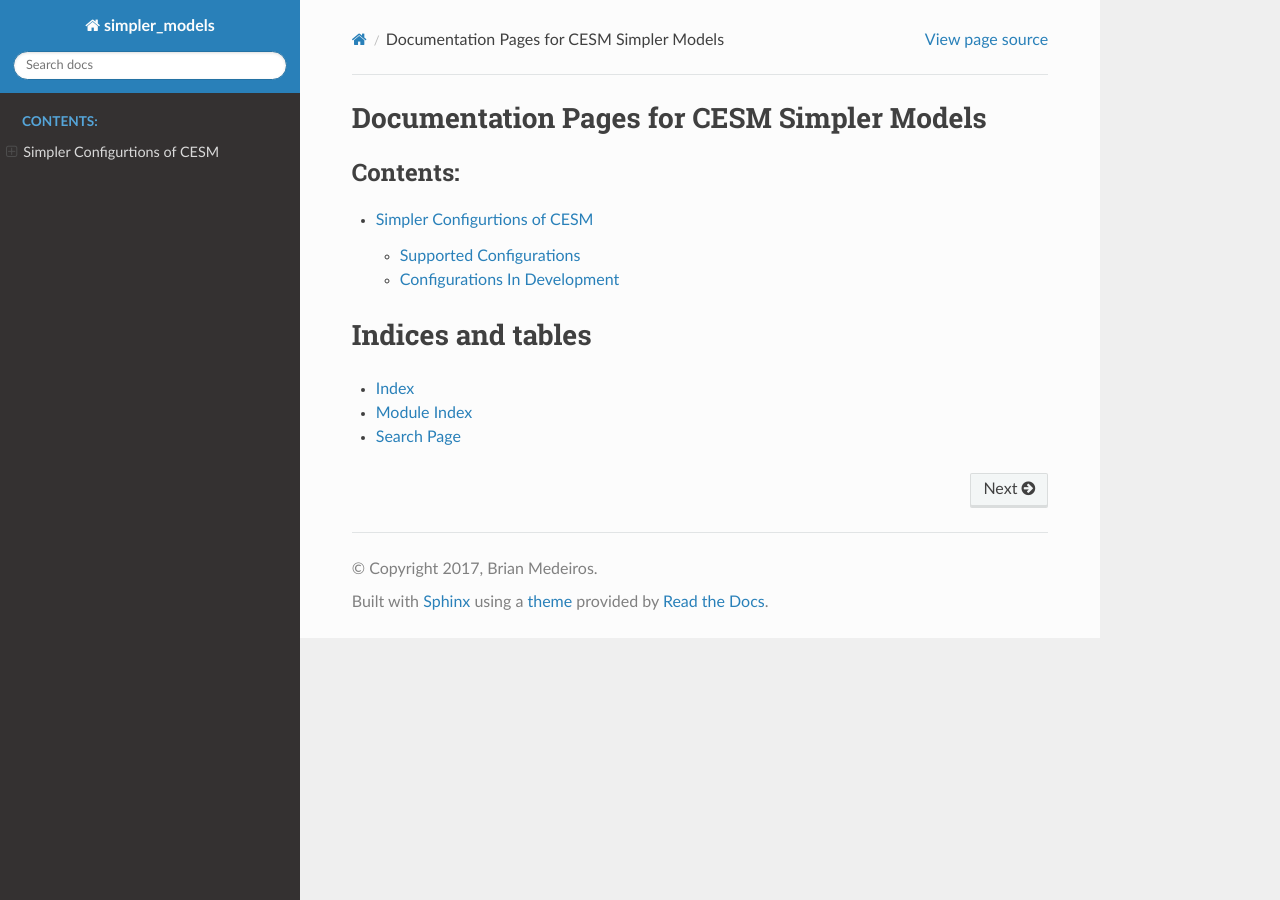
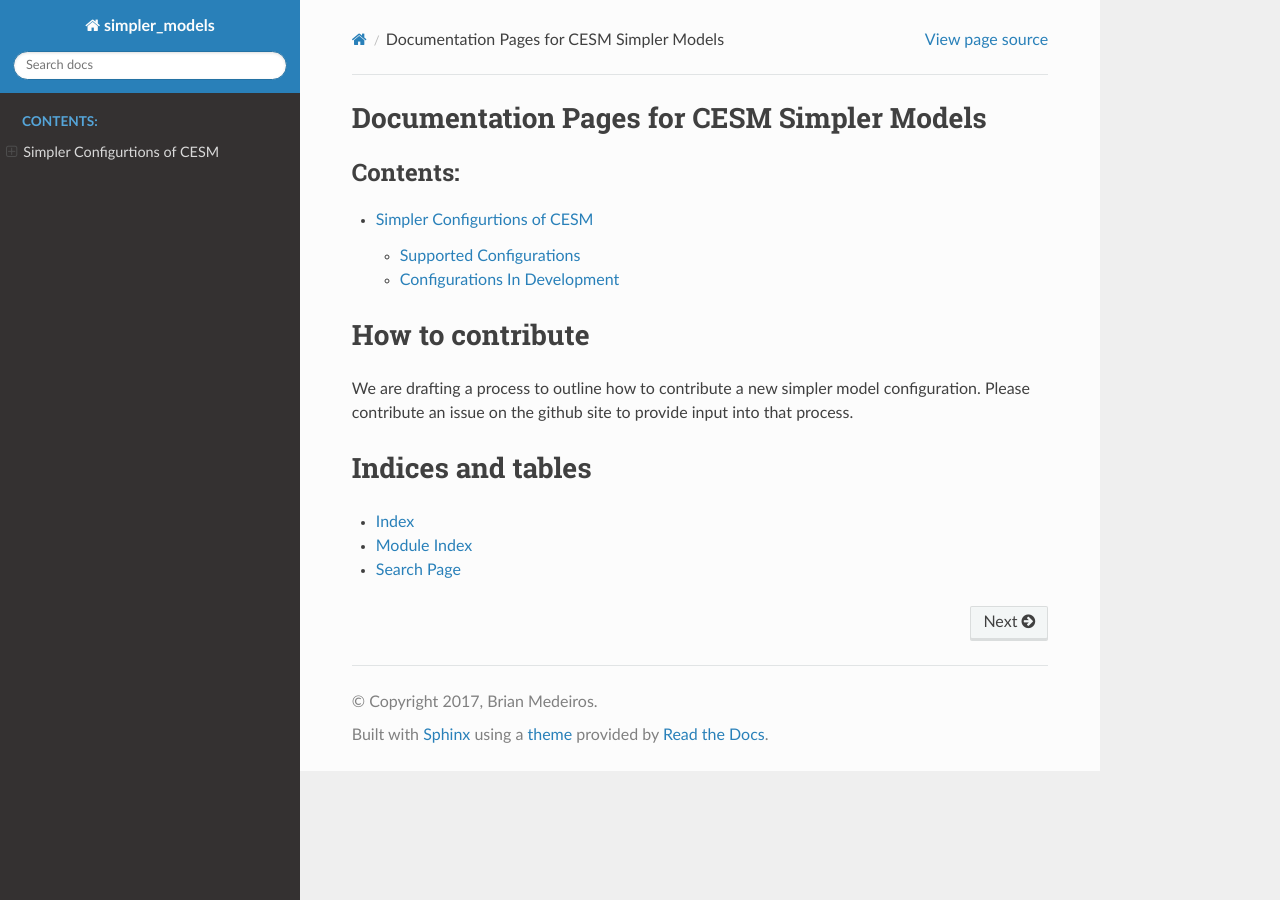
Before and after one commit to NCAR/simpler_models, a Sphinx documentation site: the page built from doc/source/index.rst, in a window 1280 px wide. Built offline with Sphinx 7.4.7 and the Read the Docs theme 2.0.0, drawn with Linux system fonts in a browser that asks for light colours.

Commit message:
Added how to contribute section. This is mostly to test if theme will still work.

```diff
--- a/doc/source/index.rst
+++ b/doc/source/index.rst
@@ -12,6 +12,14 @@
 
    simpler_configurations
 
+How to contribute
+=================
+We are drafting a process to outline how to contribute a new simpler
+model configuration. Please contribute an issue on the github site to
+provide input into that process.
+
+
+
 Indices and tables
 ==================
 
```
Also changed, not shown: 6 other files.
